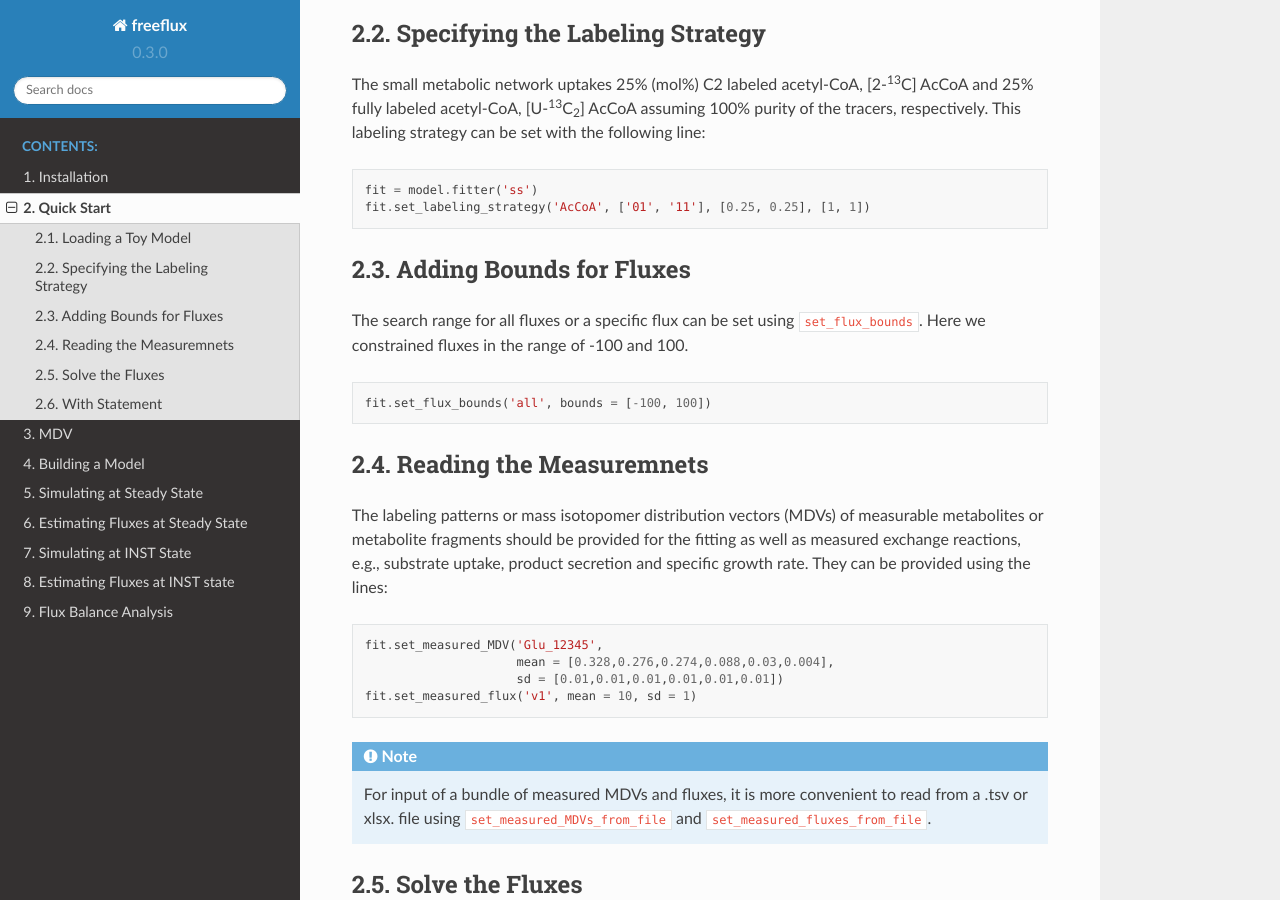
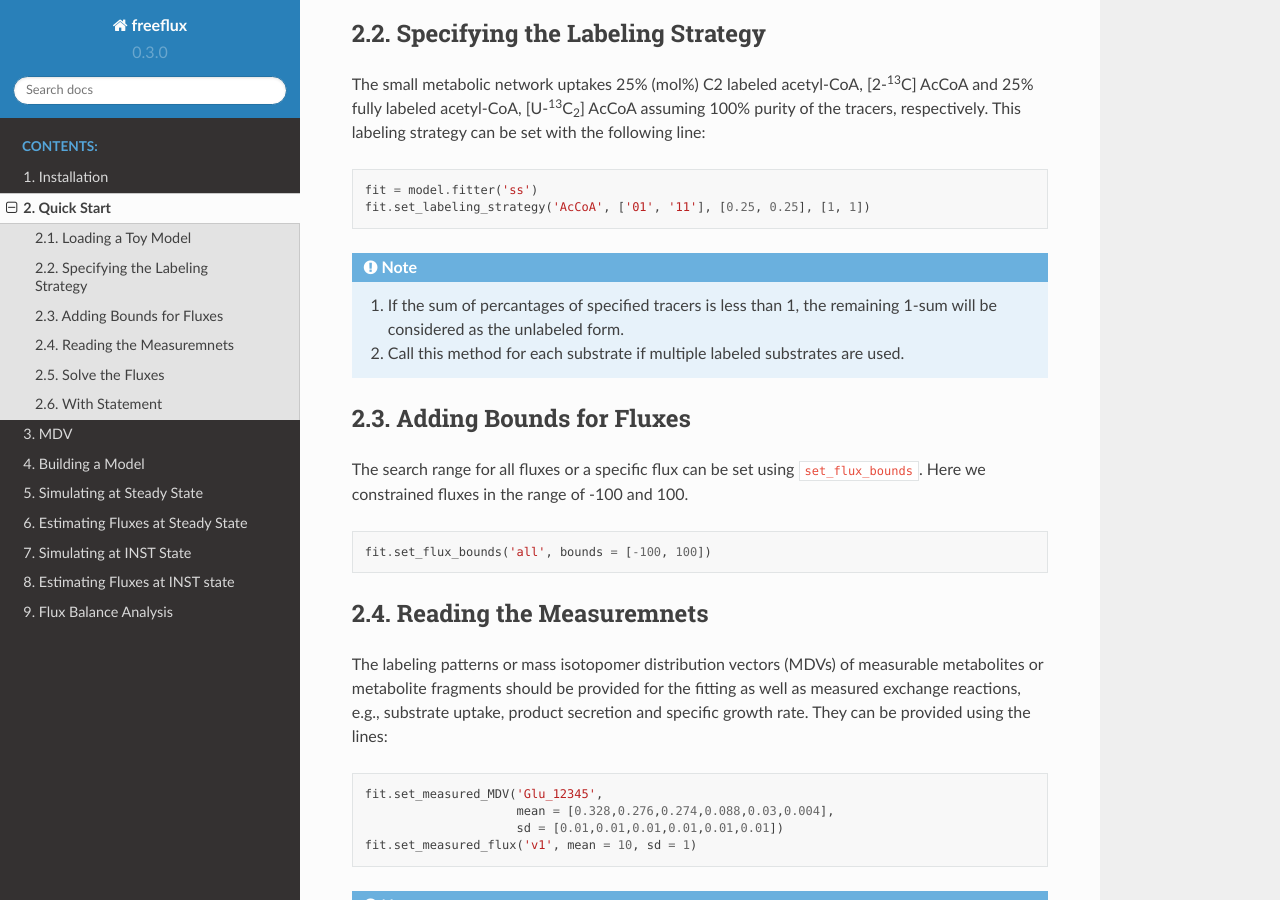
Before and after one commit to Chaowu88/freeflux, a Sphinx documentation site: the page built from docs/source/quickstart.rst, in a window 1280 px wide and 900 px high, scrolled down 1056 px. Built offline with Sphinx 7.4.7 and the Read the Docs theme 2.0.0, drawn with Linux system fonts in a browser that asks for light colours.

Commit message:
Update quickstart.rst

```diff
--- a/docs/source/quickstart.rst
+++ b/docs/source/quickstart.rst
@@ -72,6 +72,10 @@ The small metabolic network uptakes 25% (mol%) C2 labeled acetyl-CoA, [2-\ :sup:
   fit = model.fitter('ss')
   fit.set_labeling_strategy('AcCoA', ['01', '11'], [0.25, 0.25], [1, 1])
 
+.. Note::
+   1. If the sum of percantages of specified tracers is less than 1, the remaining 1-sum will be considered as the unlabeled form.
+   2. Call this method for each substrate if multiple labeled substrates are used.
+
 Adding Bounds for Fluxes
 ------------------------
 
```
